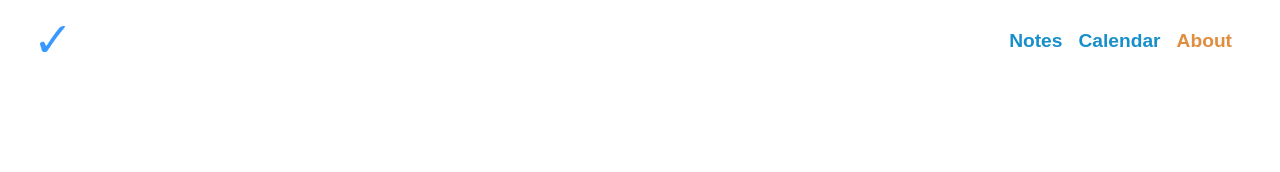
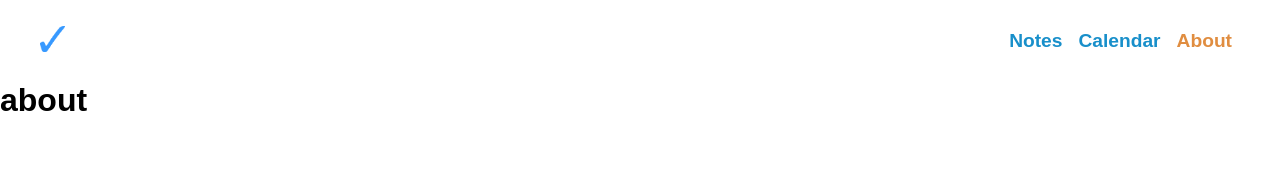
Before and after one commit to chelsiatong/Check-It, a React (Create React App) app: page /about in a window 1280 px wide. Shown: the top 172 px of the page. Built offline with nearby package versions, Linux system fonts and the light colour scheme.

Commit message:
fixing git main

```diff
--- a/package.json
+++ b/package.json
@@ -11,6 +11,7 @@
     "react-dom": "^18.2.0",
     "react-router-dom": "^5.3.0",
     "react-scripts": "5.0.1",
+    "react-scroll": "^1.8.7",
     "sass": "^1.54.0",
     "web-vitals": "^2.1.4"
   },
--- a/src/components/about/about.js
+++ b/src/components/about/about.js
@@ -3,7 +3,7 @@ import './about.scss';
 function About() {
     return (
         <div>
-            <h1></h1>
+            <h1>about</h1>
         </div>
     )
 }
--- a/src/components/header/header.js
+++ b/src/components/header/header.js
@@ -1,15 +1,19 @@
 import './header.scss';
 import NavLogo from '../../assets/logo/nav-logo.png';
 import { Link, NavLink, useLocation } from 'react-router-dom';
-import React from 'react';
+import React, { useState } from 'react';
 
 function Header(props) {
     const { pathname } = useLocation();
+    // const [setClick] = useState(false)
+    // const closeMenu = () => setClick(false)
+
     return (
         <header className="header">
             <Link to="/">
                 <img className="header__logo" src={NavLogo} alt="nav-logo" ></img></Link>
             <div className="header__nav" >
+                {/* <Link to="notes" className="header__logo--link" spy={true} smooth={true} offset={50} duration={500} onClick={closeMenu} >Notes</Link> */}
                 <NavLink to="/notes"
                     className="header__logo--link" activeClassName="header__logo--active" isActive={() => ["/notes"].includes(pathname)}>Notes</NavLink>
                 <NavLink to="/calendar"
--- a/src/pages/home.js
+++ b/src/pages/home.js
@@ -1,8 +1,7 @@
 import './home.scss';
-import React from 'react';
+import React, { useState } from 'react';
 import Cat from '../assets/logo/cat.jpeg';
 import { Link } from 'react-router-dom';
-
 
 function Home() {
     return (
@@ -15,8 +14,6 @@ function Home() {
                     <button className="home__menu--option">Calendar</button></Link>
             </div>
         </section>
-
-
     );
 }
 
```
Also changed, not shown: src/App.js (+8 -0 lines), 1 other file (tests, documents, lock files or other folders).
